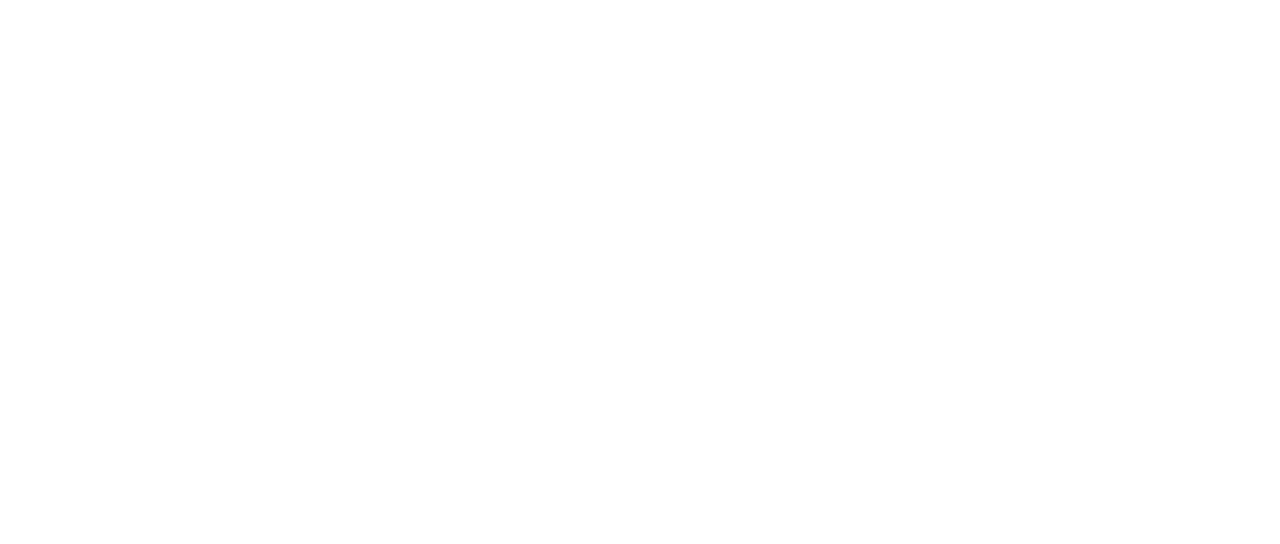
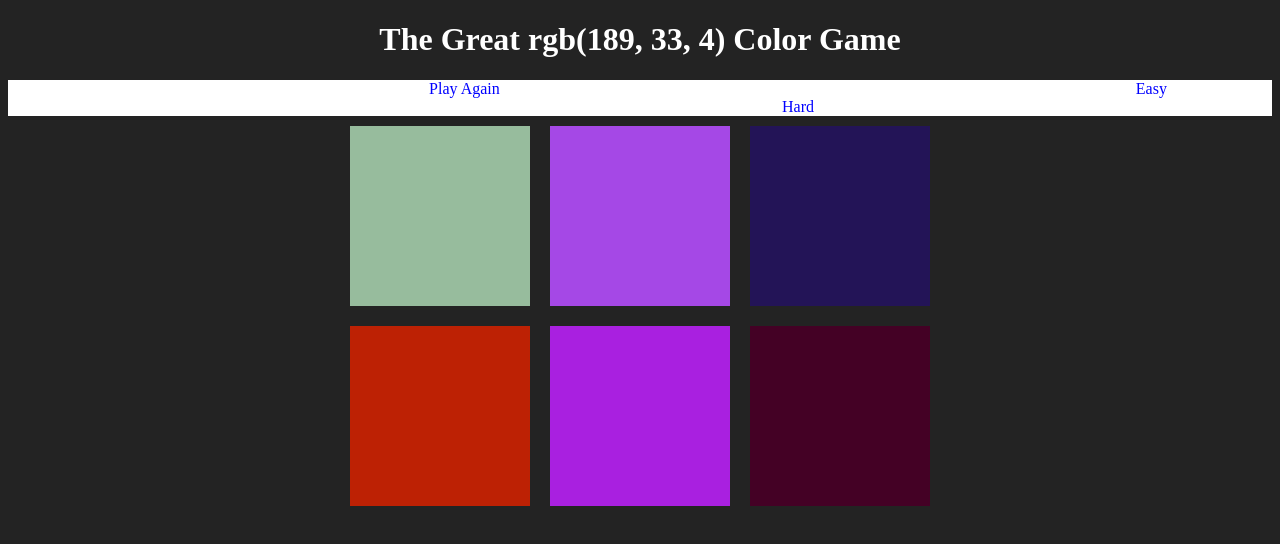
Before and after one commit to mikec-git/Color-Game, a plain HTML site: page index.html in a window 1280 px wide. Drawn offline with Linux system fonts and the light colour scheme.

Commit message:
Game now can choose random RGB colors and assign them to squares at start. Also turns all squares and header background into winning color.

```diff
--- a/game.js
+++ b/game.js
@@ -0,0 +1,61 @@
+var colors = generateRandomColors(6);
+var pickedColor = pickRandomColor(colors);
+
+var header = document.querySelector("#headerBar");
+var squares = document.querySelectorAll(".square");
+var rgbDisplay = document.querySelector("#rgb");
+var messageDisplay = document.querySelector("#message");
+
+for(var i = 0; i < squares.length; i++){
+    // Initial Colors
+    squares[i].style.backgroundColor = colors[i];
+
+    // Click listeners
+    squares[i].addEventListener("click", squareClicked);
+};
+
+function squareClicked(){
+    var clickedColor = this.style.backgroundColor;
+    console.log(clickedColor, pickedColor);
+    if(clickedColor === pickedColor){
+        messageDisplay.textContent = "Correct!";
+        allSameColor(pickedColor);
+    }
+    else{
+        this.style.backgroundColor = "#232323";
+        messageDisplay.textContent = "Try Again!";
+    }
+};
+
+function allSameColor(color){
+    for(var i = 0; i < squares.length; i++){
+        squares[i].style.backgroundColor = color;
+
+        if(squares[i].style.backgroundColor === color)   continue;
+    }
+    header.style.backgroundColor = pickedColor;
+};
+
+function pickRandomColor(colorArr){
+    var random = Math.floor(Math.random() * colorArr.length + 1);
+    return colorArr[random];
+};
+
+function generateRandomColors(num){
+    var array = [];
+
+    for(var i = 0; i < num; i++){
+        array.push(randomColor());
+    }
+    return array;
+};
+
+function randomColor(){
+    var r = Math.floor(Math.random() * 256);
+    var g = Math.floor(Math.random() * 256);
+    var b = Math.floor(Math.random() * 256);
+
+    return "rgb(" + r + ", " + g + ", " + b + ")";
+};
+
+rgbDisplay.textContent = pickedColor;
--- a/index.html
+++ b/index.html
@@ -5,12 +5,31 @@
     <meta name="viewport" content="width=device-width, initial-scale=1.0">
     <meta http-equiv="X-UA-Compatible" content="ie=edge">
     <title>Color Game</title>
+    <link rel="stylesheet" href="style.css">
 </head>
 <body>
-    <header>
-        <div class="heading">
+    <div id="headerBar">
+        <h1>The Great <span id="rgb">RGB</span> Color Game</h1>
+    </div>
 
-        </div>
-    </header>
+    <div id="navBar">
+        <span id="playAgain">Play Again</span>
+        <span id="message"></span>
+        <span id="easy">Easy</span>
+        <span id="hard">Hard</span>
+    </div>
+
+
+    <div id="container">
+        <div class="square"></div>
+        <div class="square"></div>
+        <div class="square"></div>
+        <div class="square"></div>
+        <div class="square"></div>
+        <div class="square"></div>
+    </div>
+
+
+    <script src="game.js"></script>
 </body>
 </html>
--- a/style.css
+++ b/style.css
@@ -0,0 +1,33 @@
+body {
+    background-color: #232323;
+}
+
+#container {
+    max-width: 600px;
+    margin: 0 auto;
+}
+
+#headerBar {
+    color: white;
+    text-align: center;
+    margin: 0 0;
+    padding: 0 0;
+}
+
+.square {
+    padding-top: 30%;
+    margin: 1.66%;
+    width: 30%;
+    background: purple;
+    float: left;
+}
+
+#navBar {
+    color: blue;
+    background: white center;
+    text-align: center;
+}
+
+div#navBar span {
+    margin-left: 25%;
+}
```
